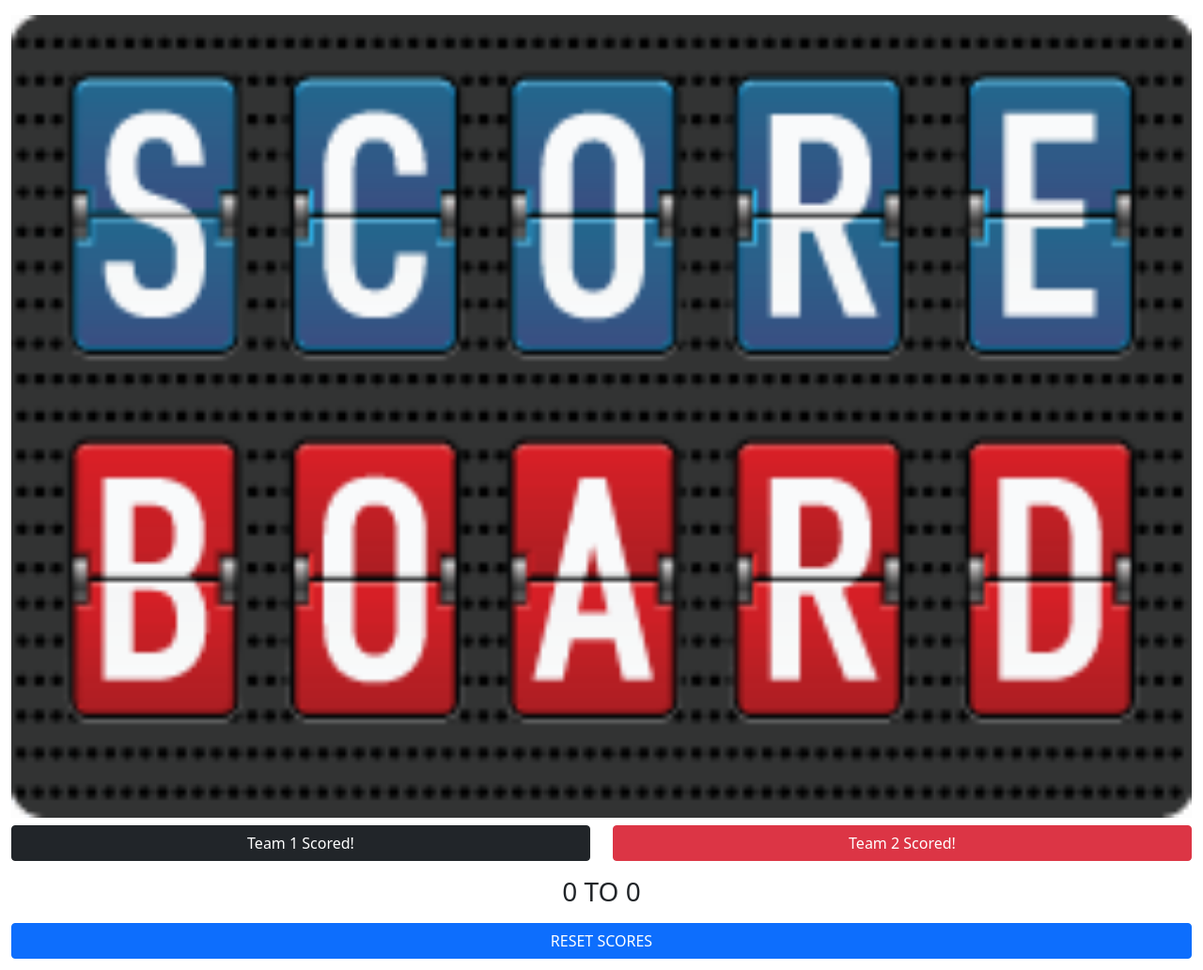
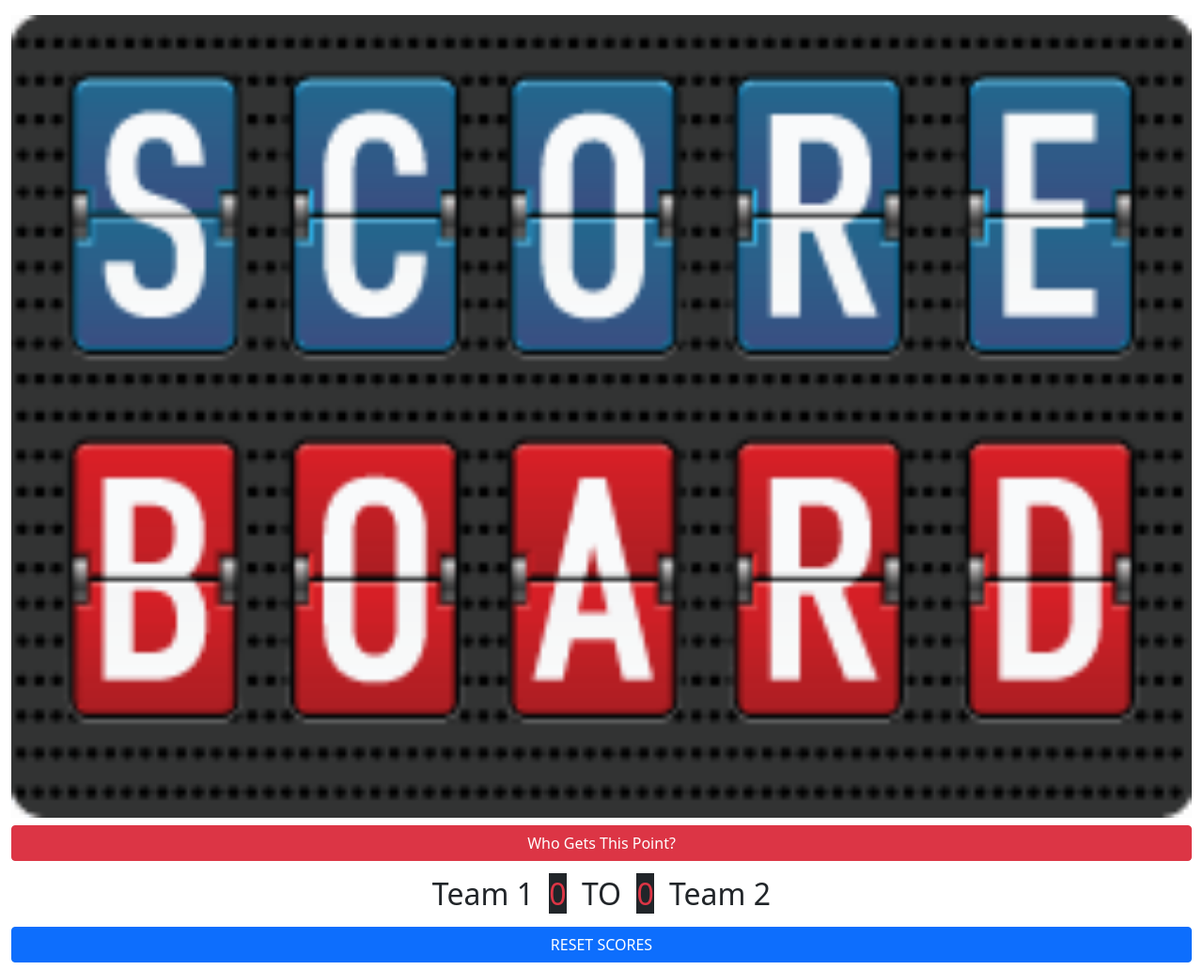
Before and after one commit to ScottTLyman/scoreboard, a plain HTML site: page index.html in a window 1280 px wide. Shown: the whole page at 94% size. Drawn offline with nearby package versions, Linux system fonts and the light colour scheme.

Commit message:
randomized scoring, removed excess btn

```diff
--- a/index.html
+++ b/index.html
@@ -7,6 +7,9 @@
   <meta name="viewport" content="width=device-width, initial-scale=1.0">
   <link href='https://cdn.jsdelivr.net/npm/bootstrap@5.0.2/dist/css/bootstrap.min.css' rel='stylesheet'
     integrity='sha384-EVSTQN3/azprG1Anm3QDgpJLIm9Nao0Yz1ztcQTwFspd3yD65VohhpuuCOmLASjC' crossorigin='anonymous'>
+  <link rel="preconnect" href="https://fonts.googleapis.com">
+  <link rel="preconnect" href="https://fonts.gstatic.com" crossorigin>
+  <link href="https://fonts.googleapis.com/css2?family=Quantico&display=swap" rel="stylesheet">
   <link rel="stylesheet" href="style.css">
   <title>Do You Even Score, Bro?</title>
 </head>
@@ -16,14 +19,12 @@
     <img class="img-fluid w-100" src="scoreboard.new.png" alt="">
   </div>
   <div class="row">
-    <div class="col-12 col-md-6 my-2">
-      <button class="btn btn-dark  w-100 align-self-center" onclick="scoreT1()">Team 1 Scored!</button>
-    </div>
-    <div class="col-12 col-md-6 my-2">
-      <button class="btn btn-danger w-100" onclick="scoreT2()">Team 2 Scored!</button>
+    <div class="col-12 my-2">
+      <button class="btn btn-danger w-100" onclick="teamchoice()">Who Gets This Point?</button>
     </div>
   </div>
-  <h3 class="mt-2 text-center"><span id="totalT1">0</span> TO <span id="totalT2">0</span></h3>
+  <h2 class="mt-2 text-center">Team 1 <span class="bg-dark text-danger mx-2 lcd" id="totalT1">0</span> TO <span
+      class="bg-dark text-danger mx-2 lcd" id="totalT2">0</span> Team 2</h2>
   <button class="btn btn-primary w-100 my-2" onclick="reset()">RESET SCORES</button>
 
 
```
